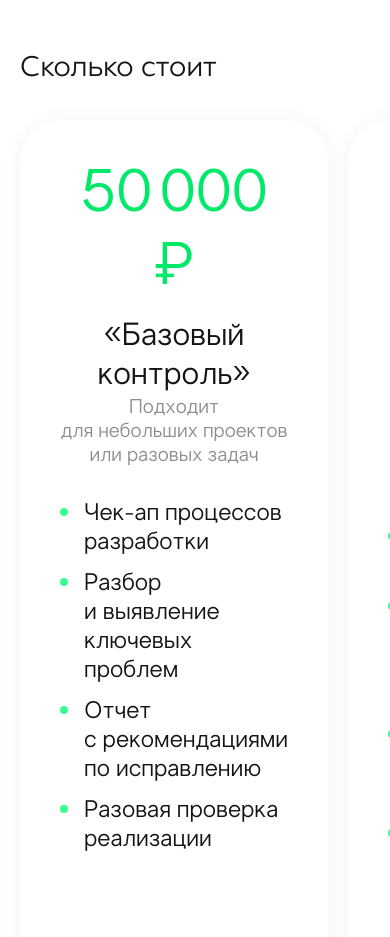
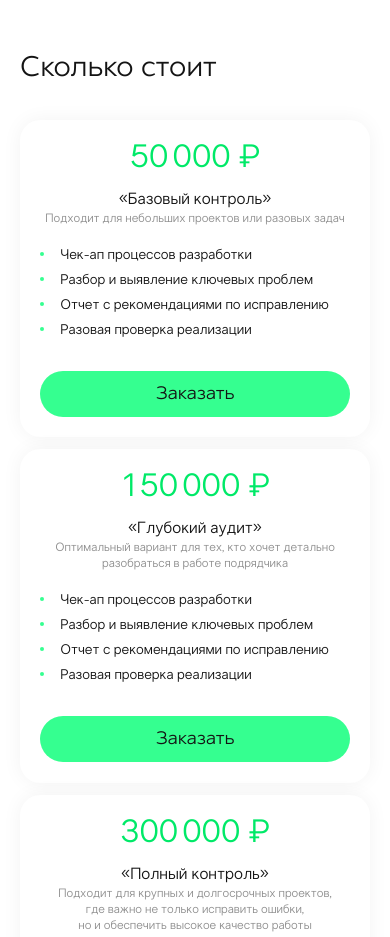
Before and after one commit to Soveliy/it-supervision, a website: page app/index.html in a window 390 px wide. Shown: the part 6440-7377 px from the top of the page. Drawn offline with Linux system fonts and the light colour scheme.

Commit message:
feat: add mobile price

```diff
--- a/src/scss/components/_price.scss
+++ b/src/scss/components/_price.scss
@@ -1,14 +1,23 @@
+@use "./mixins/breakpoint" as *;
 .price {
   &__grid {
     display: grid;
     grid-template-columns: repeat(3, 1fr);
     gap: 20px;
+    @include tablet {
+      grid-template-columns: repeat(2, 1fr);
+      justify-content: center;
+    }
+    @include mobile {
+      grid-template-columns: 1fr;
+      gap: 12px;
+    }
   }
   &-item {
     display: flex;
     flex-direction: column;
-    padding: 40px;
-    border-radius: 40px;
+    padding: clamp(1.25rem, 0.8673rem + 1.6327vw, 2.5rem);
+    border-radius: clamp(1.25rem, 0.8673rem + 1.6327vw, 2.5rem);
     background: #fff;
 
     /* Shadow */
@@ -16,44 +25,59 @@
     &__value {
       color: var(--green-dark);
       text-align: center;
-      font-size: 60px;
+      font-size: clamp(2rem, 1.4643rem + 2.2857vw, 3.75rem);
       line-height: normal;
       margin-bottom: 12px;
     }
     &__name {
-      font-size: 32px;
+      font-size: clamp(1rem, 0.6939rem + 1.3061vw, 2rem);
       line-height: normal;
       text-align: center;
     }
     &__desc {
       color: var(--gray-dark);
       text-align: center;
-      font-size: 20px;
+      font-size: clamp(0.75rem, 0.5969rem + 0.6531vw, 1.25rem);
       line-height: normal;
     }
     &__list {
       list-style: none;
       margin: 32px 0;
       padding: 0;
+      @include mobile {
+        margin: 1.25rem 0 2rem;
+      }
     }
     &__item {
       position: relative;
       padding-left: 24px;
-      font-size: 24px;
+      font-size: clamp(0.875rem, 0.6837rem + 0.8163vw, 1.5rem);
       font-weight: 400;
       line-height: normal;
+      @include mobile {
+        font-size: 0.875rem;
+        padding-left: 1.25rem;
+      }
       & + & {
-        margin-top: 12px;
+        margin-top: 0.75rem;
+        @include mobile {
+          margin-top: 0.5rem;
+        }
       }
       &:before {
         content: "";
         position: absolute;
         left: 0;
-        top: 8px;
-        height: 8px;
-        width: 8px;
+        top: 0.5rem;
+        height: 0.5rem;
+        width: 0.5rem;
         border-radius: 50%;
         background-color: var(--green-base);
+        @include mobile {
+          top: 0.3125rem;
+          height: 0.25rem;
+          width: 0.25rem;
+        }
       }
     }
     &__button {
```
Also changed, not shown: app/css/main.css, 1 other file.
